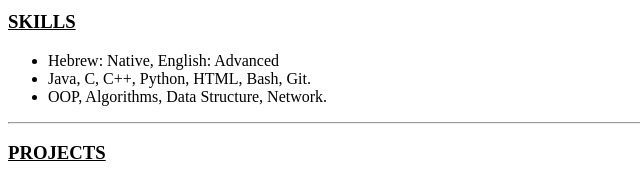
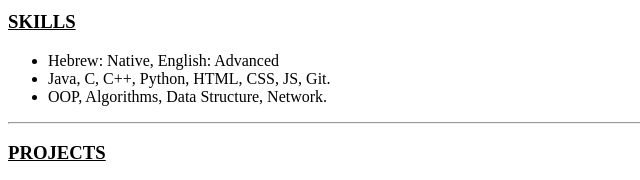
Before and after one commit to Lioo7/CV, a plain HTML site: page index.html in a window 1280 px wide. Shown: the part 587-767 px from the top of the page, 0-640 px from the left. Drawn offline with Linux system fonts and the light colour scheme.

Commit message:
Update index.html

```diff
--- a/index.html
+++ b/index.html
@@ -39,7 +39,7 @@
   <h3><u>SKILLS</u></h3>
   <ul>
     <li>Hebrew: Native, English: Advanced</li>
-    <li>Java, C, C++, Python, HTML, Bash, Git.</li>
+    <li>Java, C, C++, Python, HTML, CSS, JS, Git.</li>
     <li>OOP, Algorithms, Data Structure, Network.</li>
   </ul>
   <hr>
```
